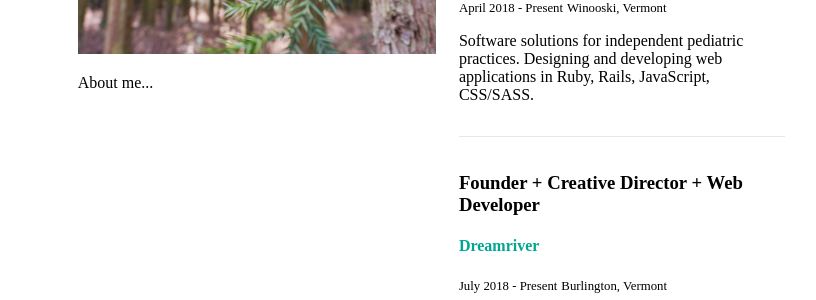
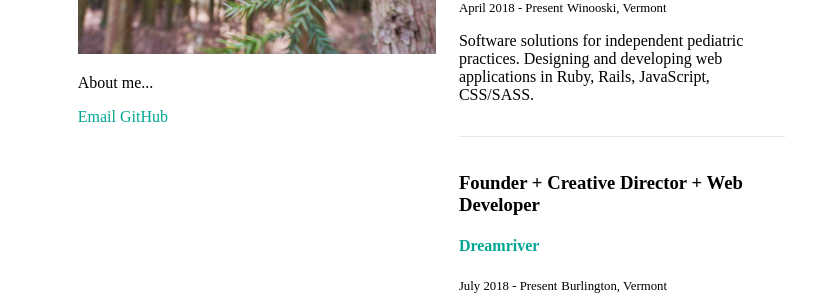
Before and after one commit to cssidy/personal-site, a Jekyll site: the page built from credentials.html, in a window 1280 px wide and 900 px high. Shown: the part 360-660 px from the top of the window, without its empty margins (223-1039 px from the left). Built offline with Jekyll 4.4.1, drawn with Linux system fonts in a browser that asks for light colours; some web fonts are replaced.

Commit message:
bio links

```diff
--- a/credentials.html
+++ b/credentials.html
@@ -9,6 +9,8 @@ layout: layout
       <div class="credentials-col">
           <img src="/assets/images/me.jpg">
         <p>About me...</p>
+        <a href="mailto:cassidy@cassidybrooke.net">Email</a>
+        <a href="https://github.com/cssidy">GitHub</a>
       </div>
       <div class="credentials-col">
           <section>
```
